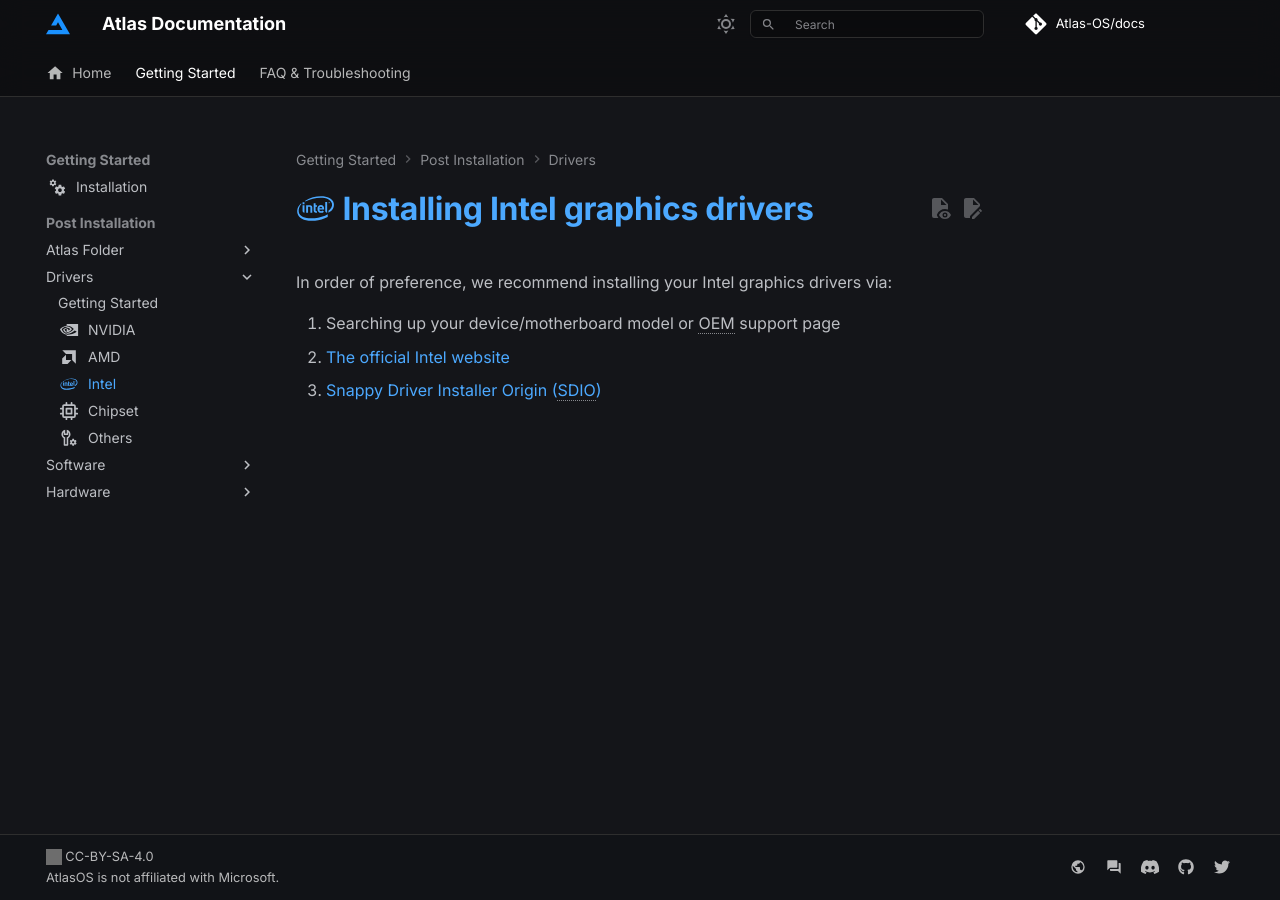
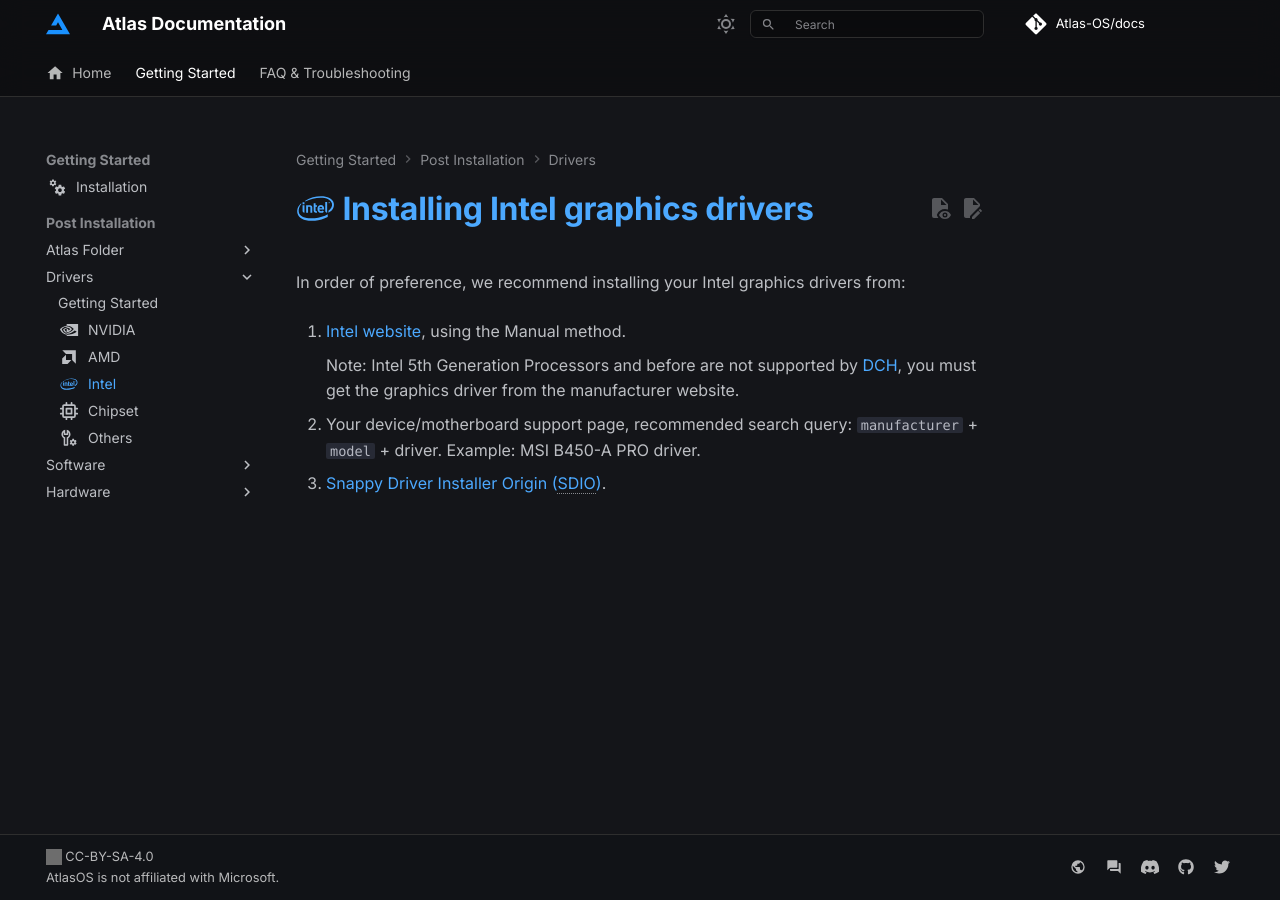
Before and after one commit to Atlas-OS/docs, an MkDocs documentation site: the page built from docs/getting-started/post-installation/drivers/intel.md, in a window 1280 px wide. Built offline with MkDocs 1.6.1 and Material for MkDocs 9.7.7, drawn with Linux system fonts in a browser that asks for light colours; some web fonts are replaced; comment, search, counter and statistics services are not loaded; grey boxes are pictures that could not be loaded.

Commit message:
Update intel.md

```diff
--- a/docs/getting-started/post-installation/drivers/intel.md
+++ b/docs/getting-started/post-installation/drivers/intel.md
@@ -1,12 +1,16 @@
 ---
-description: A guide on how to configure and install Intel GPU drivers in AtlasOS
+description: A guide on how to install Intel GPU drivers in AtlasOS
 icon: custom/intel
 ---
 
 # :custom-intel: Installing Intel graphics drivers
 
-In order of preference, we recommend installing your Intel graphics drivers via:
+In order of preference, we recommend installing your Intel graphics drivers from:
 
-1. Searching up your device/motherboard model or OEM support page
-2. [The official Intel website](https://www.intel.com/content/www/us/en/support/products/80939/graphics.html#211969)
-3. [Snappy Driver Installer Origin (SDIO)](https://www.glenn.delahoy.com/snappy-driver-installer-origin)
+1. [Intel website](https://www.intel.com/content/www/us/en/support/articles/000005629/graphics/processor-graphics.html), using the Manual method.
+
+    Note: Intel 5th Generation Processors and before are not supported by [DCH](https://www.intel.com/content/www/us/en/support/articles/000058295/graphics.html), you must get the graphics driver from the manufacturer website.
+
+2. Your device/motherboard support page, recommended search query: `manufacturer` + `model` + driver. Example: MSI B450-A PRO driver.
+
+3. [Snappy Driver Installer Origin (SDIO)](https://www.glenn.delahoy.com/snappy-driver-installer-origin).
```
